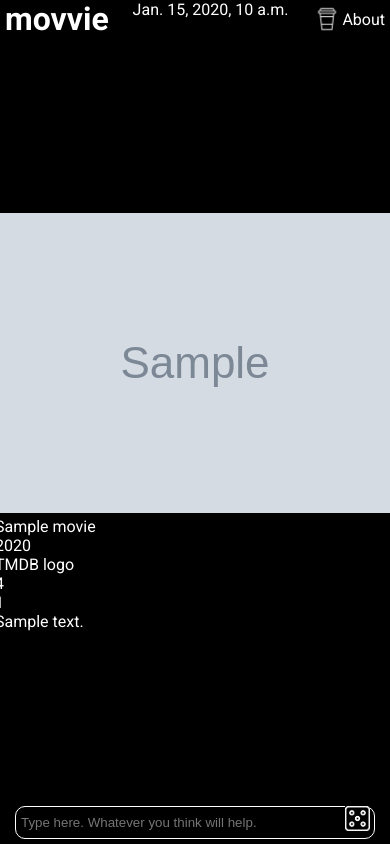
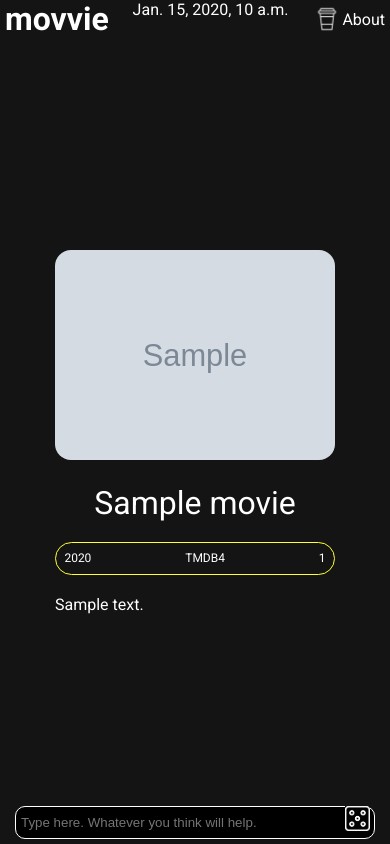
Before and after one commit to Ravdar/movie-recommender, a Django app: template mainapp/templates/mainapp/refactored.html in a window 390 px wide. Run offline with Django 4.2, Linux system fonts and the light colour scheme; tables that the repository leaves empty hold one stand-in row (values such as "Sample post"); the template is opened without the code that fills it: values that come from a table or form of the project are taken from there, most other values are stand-ins (such as "Sample title", 1, 10 or a date in 2020); grey boxes marked "Sample" are stand-in pictures; parts of the project's set-up code (start-up, migrations or seed data) failed here and were passed over; some libraries are stand-ins or nearby versions.

Commit message:
Styling smartphone size

```diff
--- a/mainapp/static/styles_refactored.css
+++ b/mainapp/static/styles_refactored.css
@@ -70,6 +70,18 @@
     }
 }
 
+/* VARIABLES */
+
+:root {
+    /*COLORS*/
+    --BLACK: rgb(20, 20, 20);
+    --YELLOW: rgb(255, 255, 51);
+    --AQUA: rgb(10, 255, 255);
+    --GREEN: rgb(22, 245, 41);
+    --PINK: rgb(245, 53, 170);
+    --BLUE: rgb(9, 9, 255);
+}
+
 
 /* ELEMENTS STYLING */
 
@@ -82,10 +94,11 @@
 a {
     color: white;
     text-decoration: none;
+    cursor: pointer;
 }
 
 body {
-    background-color: black;
+    background-color: var(--BLACK);
     color: white;
     height: 100vh;
     display: flex;
@@ -135,6 +148,11 @@ form button {
     background-color: transparent;
 }
 
+.center {
+    justify-content: center;
+    text-align: center;
+}
+
 .prompt-examples {
     position: absolute;
     top: 100%;
@@ -161,8 +179,6 @@ form button {
 
 .loading-screen {
     display: none;
-    justify-content: center;
-    align-items: center;
 }
 
 .loading-screen div {
@@ -173,43 +189,97 @@ form button {
 }
 
 .yellow-dot {
-    background-color: yellow;
+    background-color: var(--YELLOW);
     animation: loadingYellow 2s ease-in-out infinite;
 }
 
 .aqua-dot {
-    background-color: aqua;
+    background-color: var(--AQUA);
     animation: loadingAqua 2s ease-in-out infinite;
 }
 
+.green-dot {
+    background-color: var(--GREEN);
+}
+
 .pink-dot {
-    background-color: rgb(255, 0, 234);
+    background-color: var(--PINK);
     animation: loadingPink 2s ease-in-out infinite;
 }
 
 .blue-dot {
-    background-color: blue;
+    background-color: var(--BLUE);
     animation: loadingBlue 2s ease-in-out infinite;
-}
-
-.green-dot {
-    background-color: rgb(9, 255, 0);
 }
 
 /* Results elements */
 
 .results-container {
+    margin-top: 50px;
     width: 100%;
     display: flex;
-    justify-content: center;
-    align-items: center;
+    flex-direction: column;
 }
 
-.results-container div {
+.movie-container {
+    display: flex;
+    max-width: 280px;
+    flex-direction: column;
     width: calc(100%-30px);
-    justify-content: center;
-    align-items: center;
+    margin-bottom: 30px;
 
 }
 
-;
+.movie-poster {
+    border-radius: 1em;
+    width: 280px;
+    height: auto;
+    margin-bottom: 20px;
+}
+
+.movie-title {
+    font-size: 2em;
+}
+
+/* .movie-title:hover{} */
+
+.year-rating-length {
+    display: flex;
+    justify-content: space-between;
+    padding: 0.7em 0.7em;
+    border-radius: 2em;
+    align-items: center;
+    margin-top: 20px;
+    margin-bottom: 20px;
+    font-size: 0.75em;
+}
+
+.movie-rating-container {
+    display: flex;
+}
+
+/* border colors */
+
+.border0 {
+    border: 1px solid var(--YELLOW)
+}
+
+.border1 {
+    border: 1px solid var(--AQUA)
+}
+
+.border2 {
+    border: 1px solid var(--GREEN)
+}
+
+.border3 {
+    border: 1px solid var(--PINK)
+}
+
+.border4 {
+    border: 1px solid var(--BLUE)
+}
+
+.description {
+    text-align: left;
+}
--- a/mainapp/templates/mainapp/refactored.html
+++ b/mainapp/templates/mainapp/refactored.html
@@ -49,15 +49,17 @@
         {% else %}
 
         <!-- Displaying results of prompt-->
+        <div class="results-container center">
             {% for movie in response %}
-        <div class="movie-container">
-            <a href="{{movie.Link}}"><img class="movie-poster" src="{{movie.Poster}}" alt="{{movie.Title}}"></a>
+            <div class="movie-container center">
+                <a href="{{movie.Link}}"><img class="movie-poster" src="{{movie.Poster}}" alt="{{movie.Title}}"
+                        width="350" height="450"></a>
                 <div class="movie-info">
                     <a href="{{movie.Link}}" class="movie-title {{forloop.counter0}}">{{movie.Title}}</a>
-                <div class="year-rating-length {{forloop.counter0}}">
+                    <div class="year-rating-length border{{forloop.counter0}}">
                         <div>{{movie.Year}}</div> <!-- Should I use div here? Or rather span on p? -->
-                    <div class="movie-rating-container">
-                        <div>TMDB logo</div>
+                        <div class="movie-rating-container center">
+                            <div>TMDB</div>
                             <div>{{movie.Rating}}</div>
                         </div>
                         <div>{{movie.Length}}</div>
@@ -72,6 +74,7 @@
                 </div>
             </div>
             {% endfor %}
+        </div>
         {% endif %}
     </main>
 
```
Lines whose indentation alone changed are shown as unchanged.
